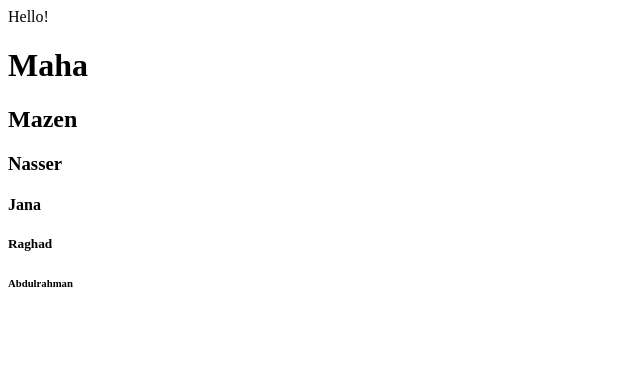
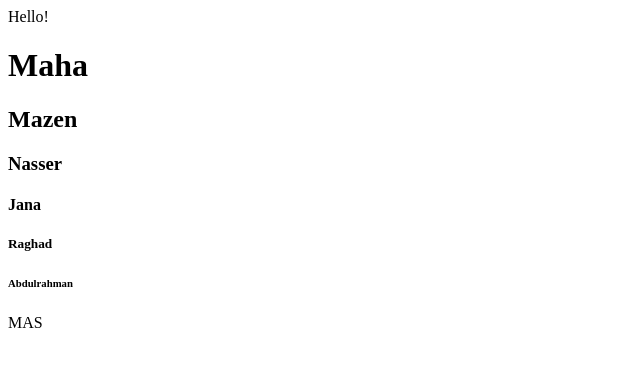
Before and after one commit to twsila/demo-repo, a plain HTML site: page index.html in a window 1280 px wide. Shown: the full height of the page, 0-640 px from the left. Drawn offline with Linux system fonts and the light colour scheme.

Commit message:
index.html has been updated

```diff
--- a/index.html
+++ b/index.html
@@ -14,5 +14,6 @@
     <h4>Jana</h4>
     <h5>Raghad</h5>
     <h6>Abdulrahman</h6>
+    <div>MAS</div>
 </body>
 </html>
```
